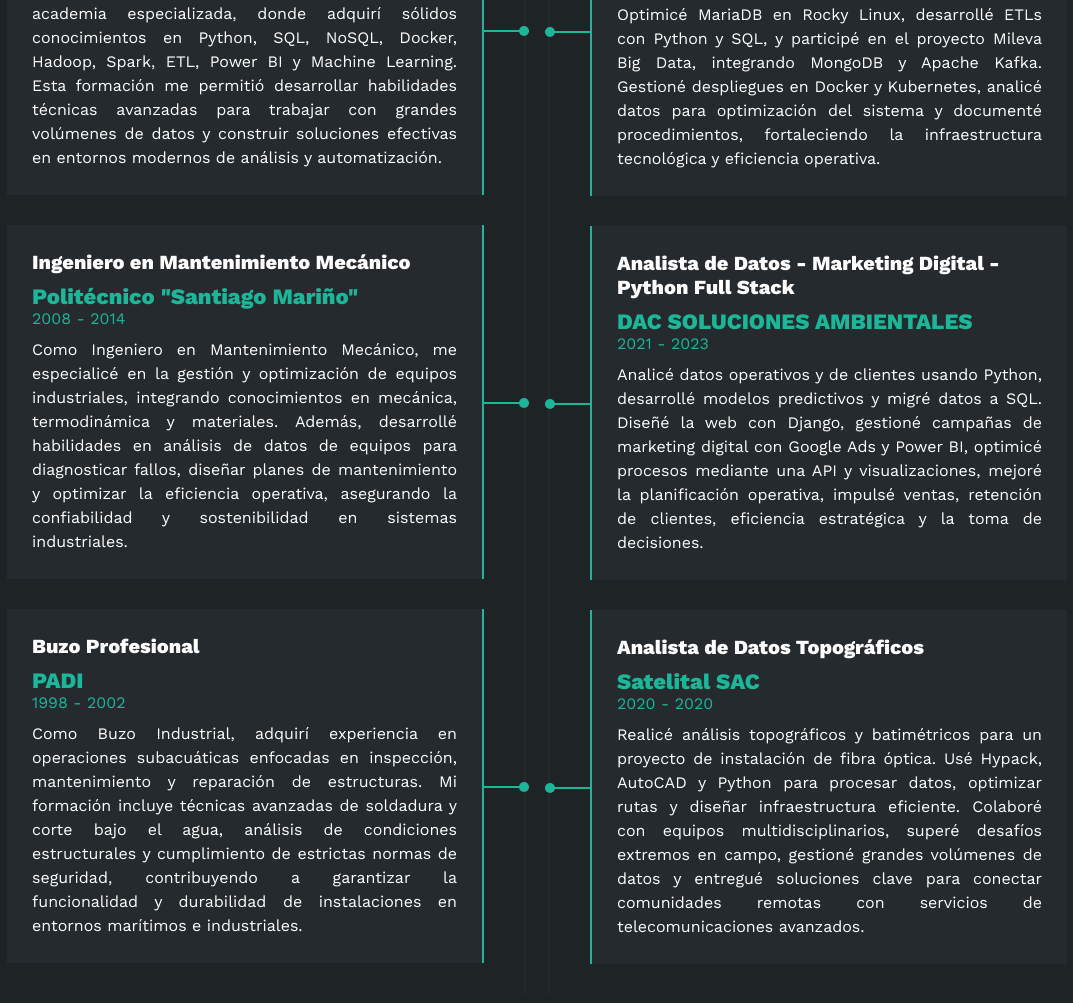
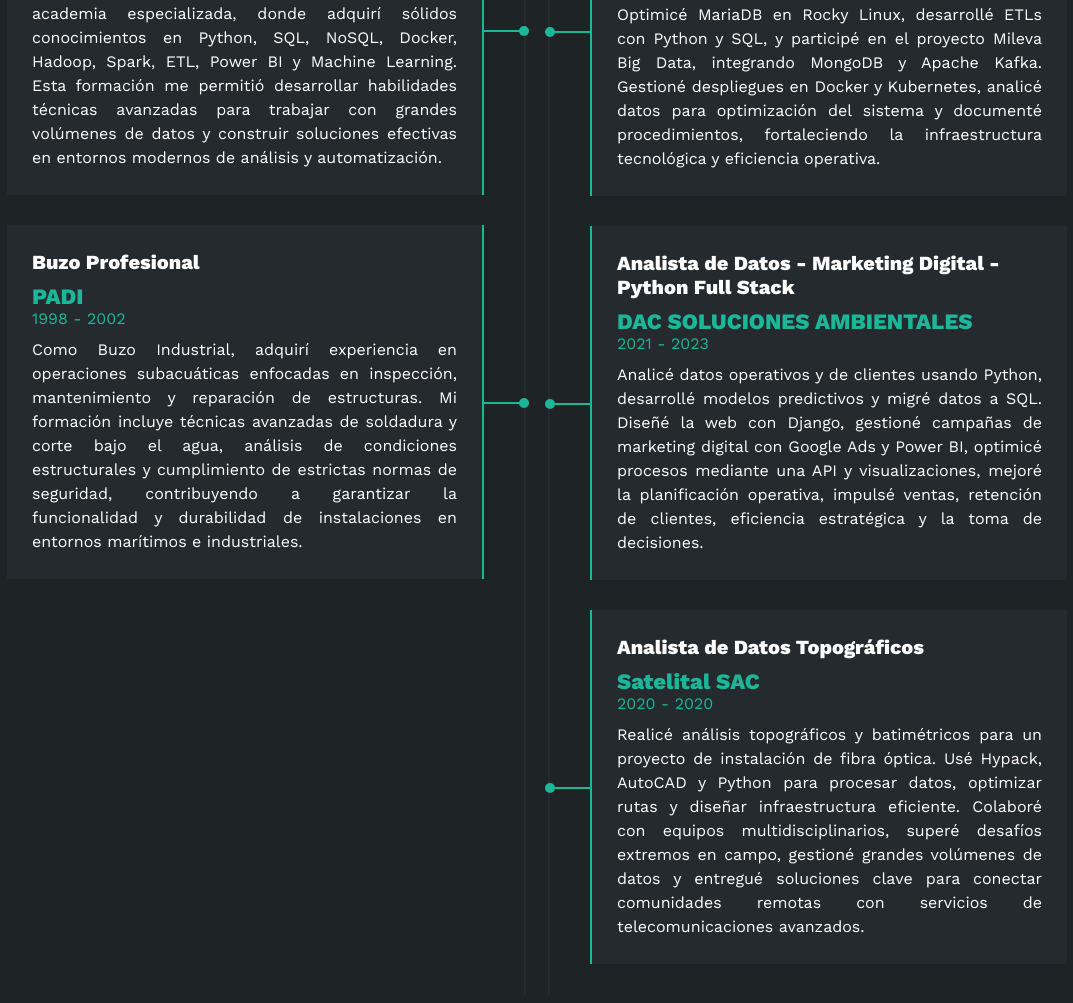
Before and after one commit to JorgeDataScientist/portafolio, a plain HTML site: page index.html in a window 1280 px wide. Shown: the part 2632-3635 px from the top of the page, without its empty margins (103-1176 px from the left). Drawn offline with nearby package versions, Linux system fonts and the light colour scheme.

Commit message:
Update index.html

```diff
--- a/index.html
+++ b/index.html
@@ -324,7 +324,7 @@
                             <div class="circuloi"></div>
                         </div>
                     </div>
-                    <div class="item izq">
+                    <!-- <div class="item izq">
                         <h4 data-es="Ingeniero en Mantenimiento Mecánico" data-en="Mechanical Maintenance Engineer">
                             Ingeniero en Mantenimiento Mecánico</h4>
                         <span class="casa">Politécnico "Santiago Mariño"</span>
@@ -336,7 +336,7 @@
                         <div class="conectori">
                             <div class="circuloi"></div>
                         </div>
-                    </div>
+                    </div> -->
                     <div class="item izq">
                         <h4 data-es="Buzo Profesional" data-en="Professional Diver">Buzo Profesional</h4>
                         <span class="casa">PADI</span>
```
